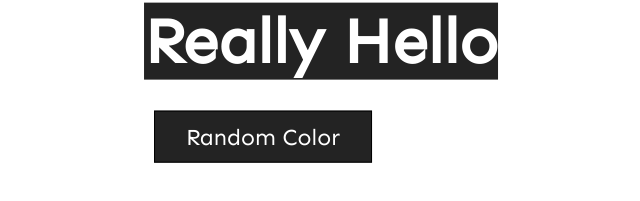
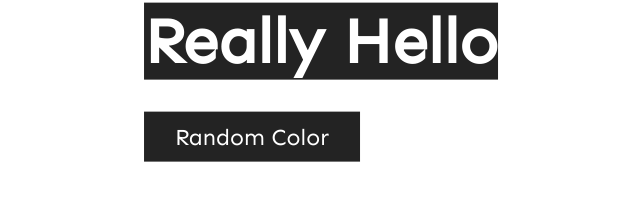
Before and after one commit to ToGGiHo/ToGGiHo.github.io, a plain HTML site: page index.html in a window 1280 px wide. Shown: the part 345-546 px from the top of the page, without its empty margins (319-959 px from the left). Drawn offline with Linux system fonts and the light colour scheme.

Commit message:
update button random color

```diff
--- a/style.css
+++ b/style.css
@@ -10,7 +10,6 @@ h1::selection{
 }
 .myButton {
 	background-color:#232323;
-	border:1px solid #000000;
     cursor:pointer;
     color:#ffffff;
 	font-family: 'Sen', sans-serif;
@@ -18,7 +17,6 @@ h1::selection{
 	padding:11px 31px;
     text-decoration:none;
     margin-top: 10px;
-    margin-left: 10px;
 }
 .myButton:hover {
 	background-color:#000000;
```
